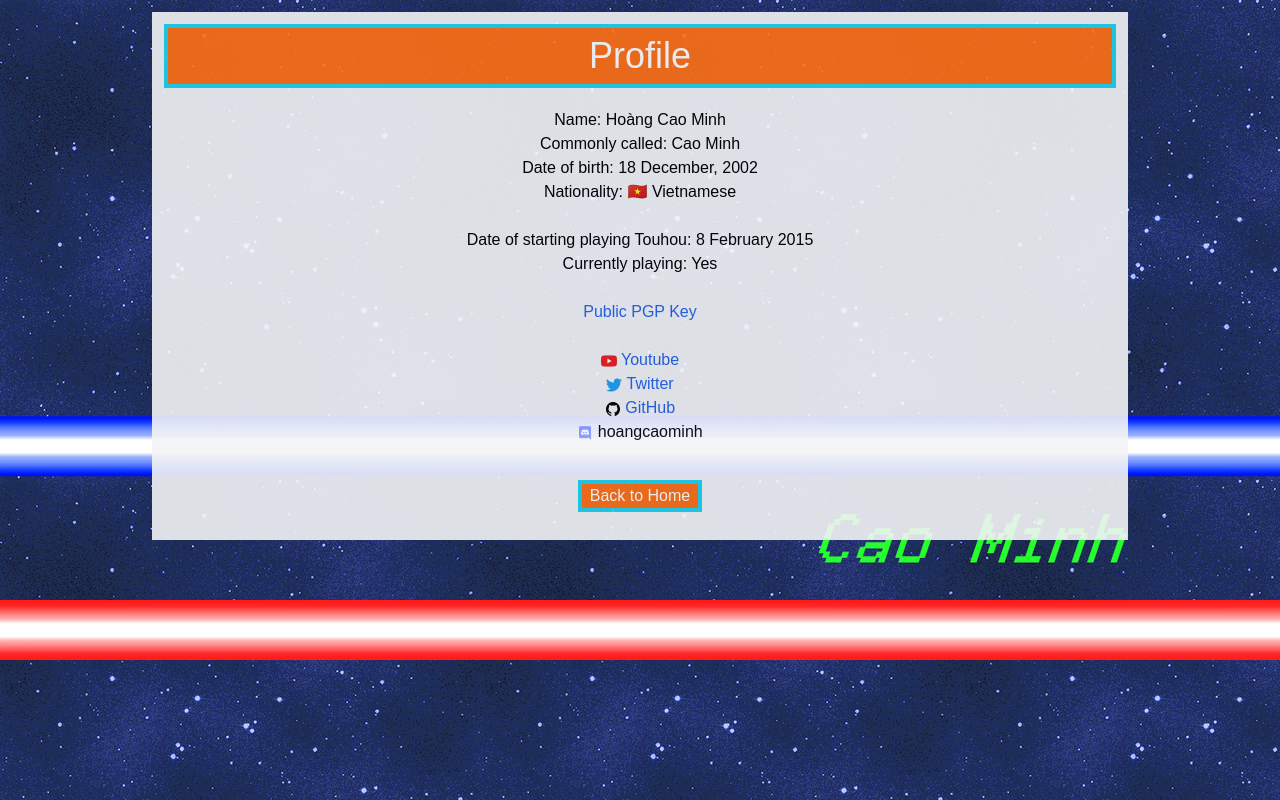
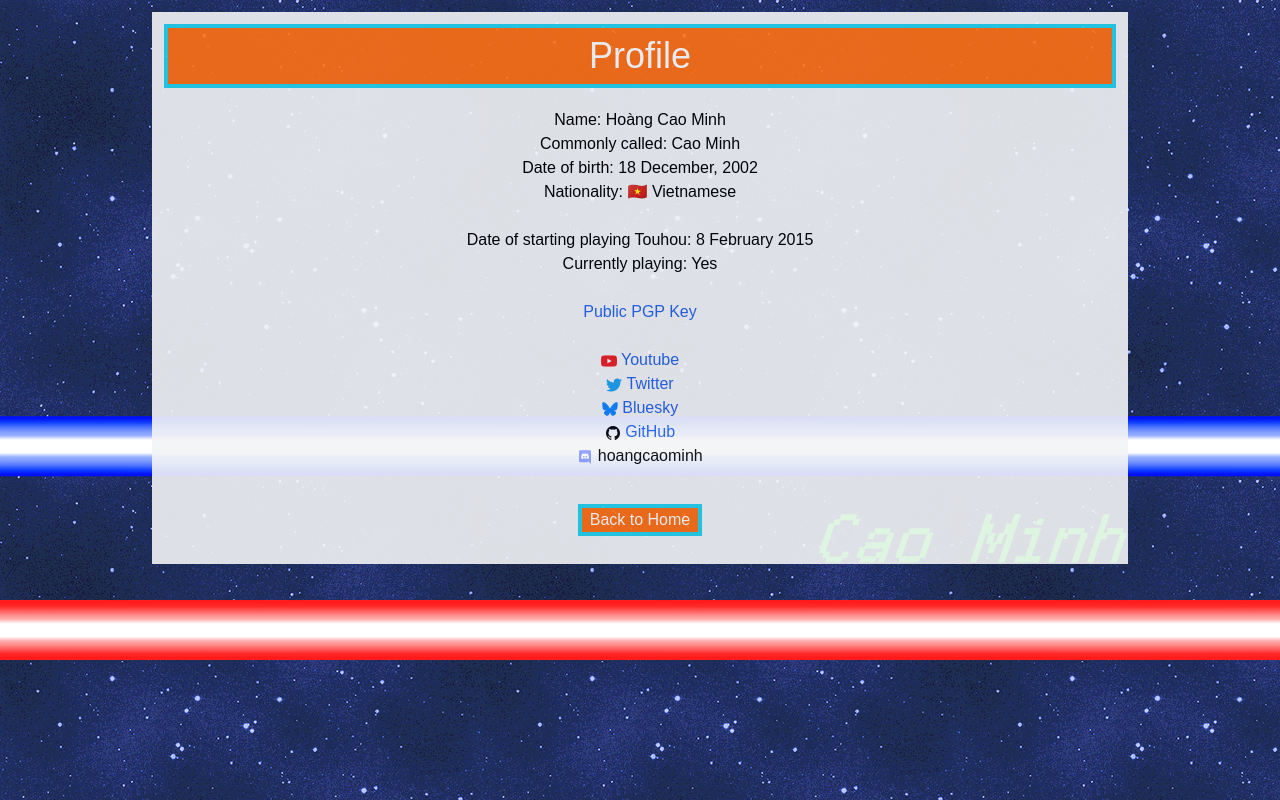
Before and after one commit to hoangcaominh/hoangcaominh.github.io, a Vue app: page /#/profile in a window 1280 px wide. Built offline with nearby package versions, Linux system fonts and the light colour scheme.

Commit message:
Add bluesky link

```diff
--- a/src/views/ProfileView.vue
+++ b/src/views/ProfileView.vue
@@ -20,6 +20,9 @@
     <a href="https://twitter.com/CaoMinh_Touhou" target="_blank"
       ><img class="inline" width="16" src="@/assets/icons/twitter.png" /> Twitter</a
     ><br />
+    <a href="https://bsky.app/profile/hoangcaominh.bsky.social" target="_blank"
+      ><img class="inline" width="16" src="@/assets/icons/bluesky.png" /> Bluesky</a
+    ><br />
     <a href="https://github.com/hoangcaominh" target="_blank"
       ><img class="inline" width="16" src="@/assets/icons/github.png" /> GitHub</a
     ><br />
```
Also changed, not shown: src/assets/icons/bluesky.png (added).
